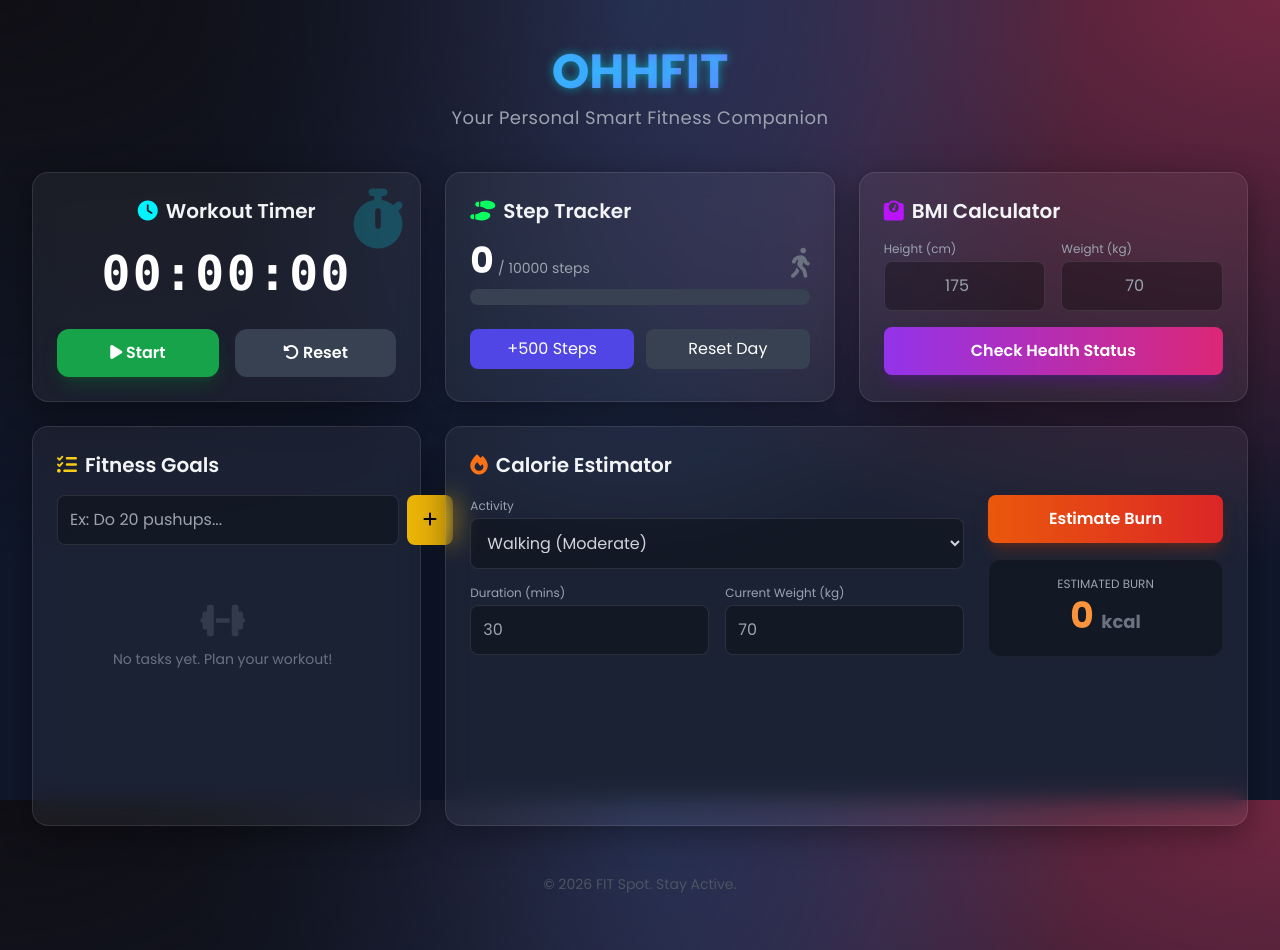
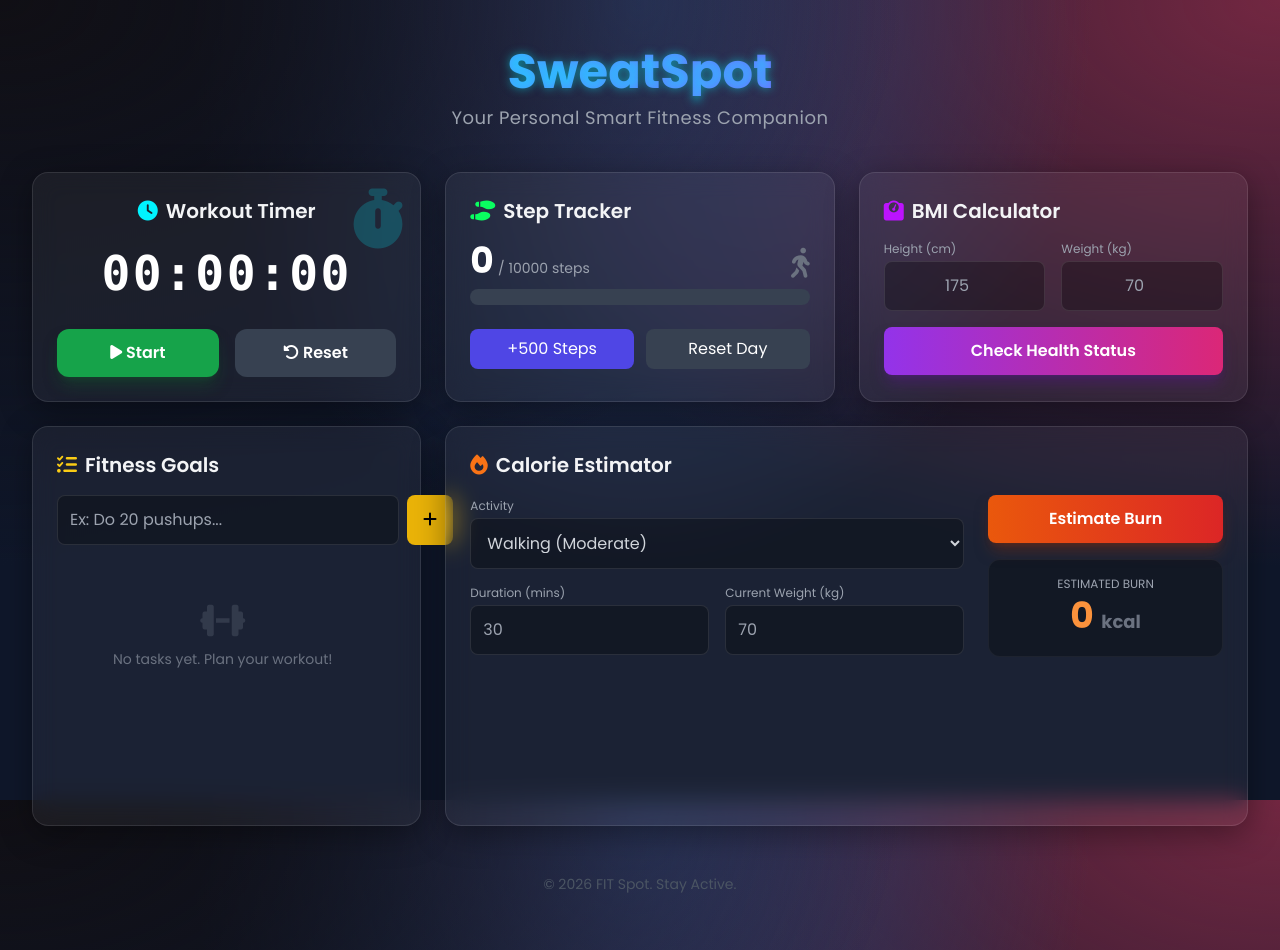
Before and after one commit to mauryaanant005/SweatSpot, a plain HTML site: page index.html in a window 1280 px wide. Drawn offline with nearby package versions, Linux system fonts and the light colour scheme.

Commit message:
Change header title from 'OHHFIT' to 'SweatSpot'

```diff
--- a/index.html
+++ b/index.html
@@ -41,7 +41,7 @@
     <!-- Header -->
     <header class="text-center mb-10 mt-4">
         <h1 class="text-4xl md:text-5xl font-bold bg-clip-text text-transparent bg-gradient-to-r from-neon-blue to-neon-purple neon-text mb-2">
-            OHHFIT
+            SweatSpot
         </h1>
         <p class="text-gray-400 text-lg tracking-wide">Your Personal Smart Fitness Companion</p>
     </header>
```
